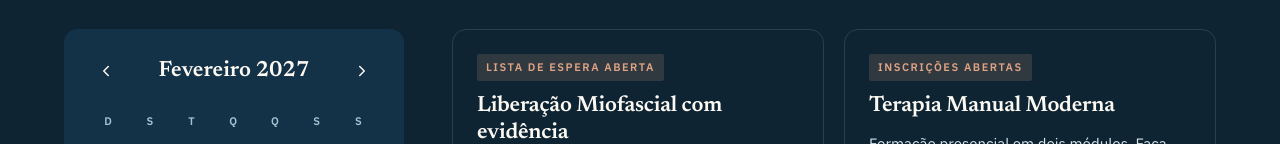
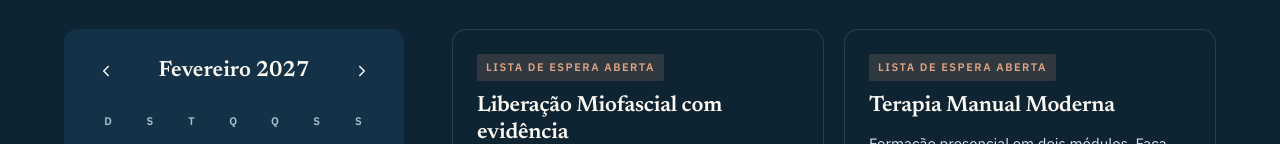
Before and after one commit to marcelofurlanfisio/cadastro, a plain HTML site: page index.html in a window 1280 px wide. Shown: the part 2382-2526 px from the top of the page. Drawn offline with Linux system fonts and the light colour scheme.

Commit message:
Terapia Manual Moderna: selo Lista de espera aberta
Co-Authored-By: Claude Opus 5.5 <noreply@anthropic.com>
Claude-Session: https://claude.ai/code/session_01VpYV5t3YA6Qb11FjwtJYGK

```diff
--- a/index.html
+++ b/index.html
@@ -574,7 +574,7 @@ const GALERIA = Array.from({length:15}, (_, i) => {
    e marca a caixinha "interesse". */
 const CURSOS = [
   {titulo:"Liberação Miofascial com evidência", resumo:"Curso prático com 80% de prática supervisionada na maca. Cervical, lombar e pelve, membro inferior e antebraço.", datas:["2027-02-27"], meta:["Presencial","8h às 18h","Campinas · SP"], selo:"Lista de espera aberta", link:"https://marcelofurlanfisio.github.io/curso_liberacao_miofascial/", botao:"Ver o curso"},
-  {titulo:"Terapia Manual Moderna", resumo:"Formação presencial em dois módulos. Faça um ou os dois.<span class=\"mod\"><b>Módulo 01 · Coluna Vertebral</b><small>22 e 23 de maio de 2027</small></span><span class=\"mod\"><b>Módulo 02 · Membros &amp; ATM</b><small>29 e 30 de maio de 2027</small></span>", datas:["2027-05-22","2027-05-23","2027-05-29","2027-05-30"], quando:"", meta:["Presencial","UniMetrocamp · Campinas · SP"], selo:"Inscrições abertas", link:"https://marcelofurlanfisio.github.io/curso_terapia_manual_moderna/", botao:"Ver o curso"}
+  {titulo:"Terapia Manual Moderna", resumo:"Formação presencial em dois módulos. Faça um ou os dois.<span class=\"mod\"><b>Módulo 01 · Coluna Vertebral</b><small>22 e 23 de maio de 2027</small></span><span class=\"mod\"><b>Módulo 02 · Membros &amp; ATM</b><small>29 e 30 de maio de 2027</small></span>", datas:["2027-05-22","2027-05-23","2027-05-29","2027-05-30"], quando:"", meta:["Presencial","UniMetrocamp · Campinas · SP"], selo:"Lista de espera aberta", link:"https://marcelofurlanfisio.github.io/curso_terapia_manual_moderna/", botao:"Ver o curso"}
 ];
 /* ============================================================ */
 
```
